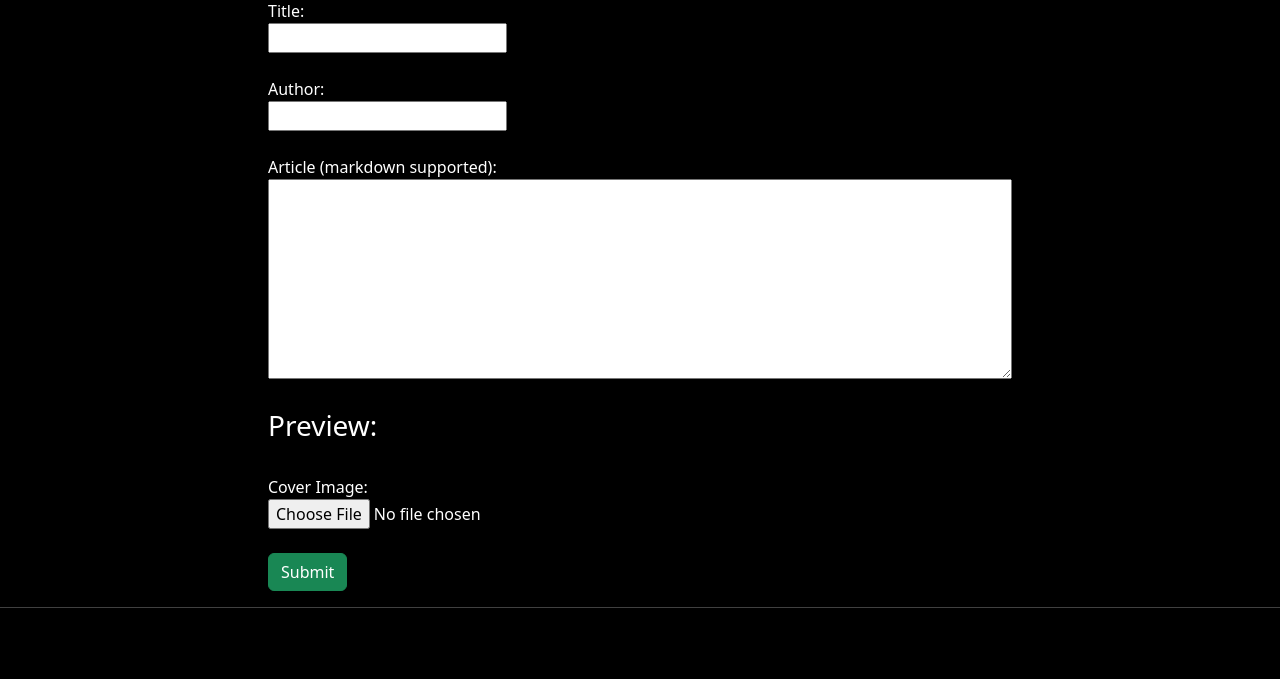
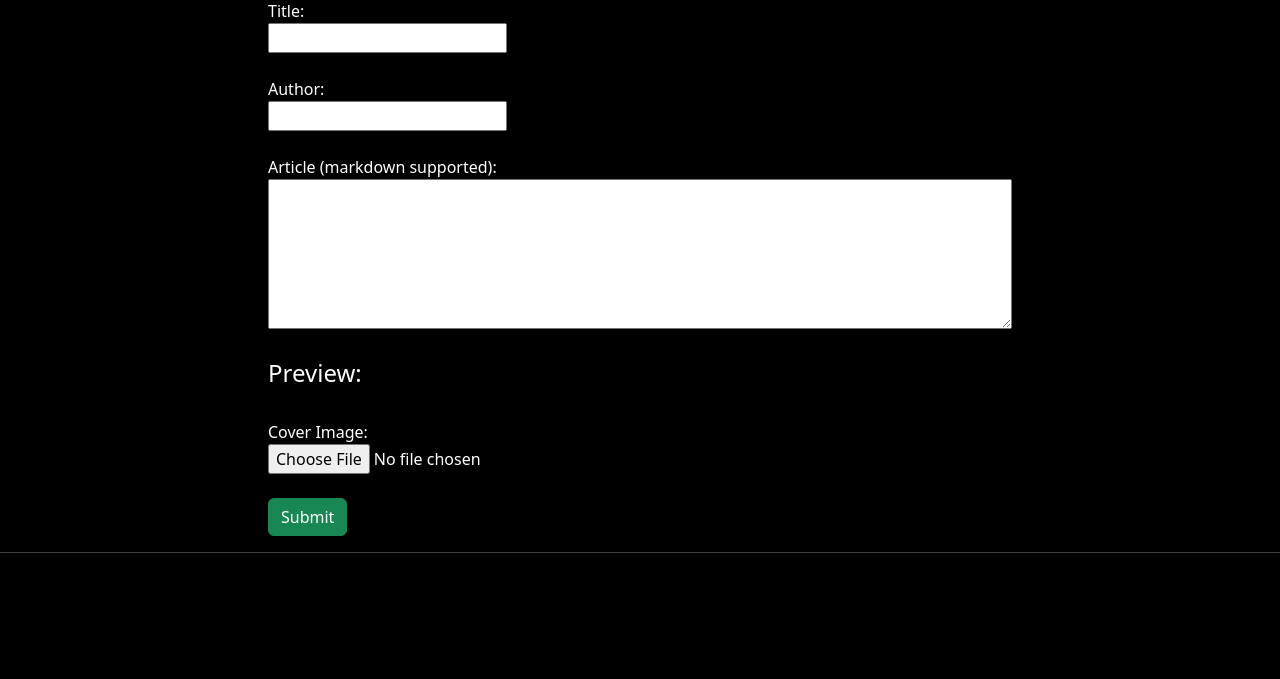
Before and after one commit to DaPotato69/site, a Flask app: page /write in a window 1280 px wide. Shown: the part 139-818 px from the top of the page. Run offline with Flask 3, Linux system fonts and the light colour scheme; some libraries are stand-ins or nearby versions.

Commit message:
smaller textare

```diff
--- a/static/style.css
+++ b/static/style.css
@@ -85,7 +85,7 @@ body {
 
 .write textarea {
   min-width: 100%;
-  height: 200px;
+  height: 150px;
 }
 
 /* ----- Footer ----- */
--- a/templates/write.html
+++ b/templates/write.html
@@ -16,7 +16,7 @@
             <input data-aos="fade-up" data-aos-delay="200" required maxlength="255" id="author" name="author"><br><br>
         <label data-aos="fade-up" data-aos-delay="250" for="articleinput">Article (markdown supported):</label><br>
             <textarea data-aos="fade-up" data-aos-delay="300" required maxlength="2147483648" id="articleinput" name="article"></textarea><br><br>
-            <h3 data-aos="fade-up" data-aos-delay="350">Preview: </h3>
+            <h4 data-aos="fade-up" data-aos-delay="350">Preview: </h4>
             <md-block id="preview"></md-block><br>
         <label data-aos="fade-up" data-aos-delay="400" for="imginput">Cover Image:</label><br>
             <input data-aos="fade-up" data-aos-delay="450" required type="file" accept="image/*" id="imginput" name="file"></input><br><br>
```
